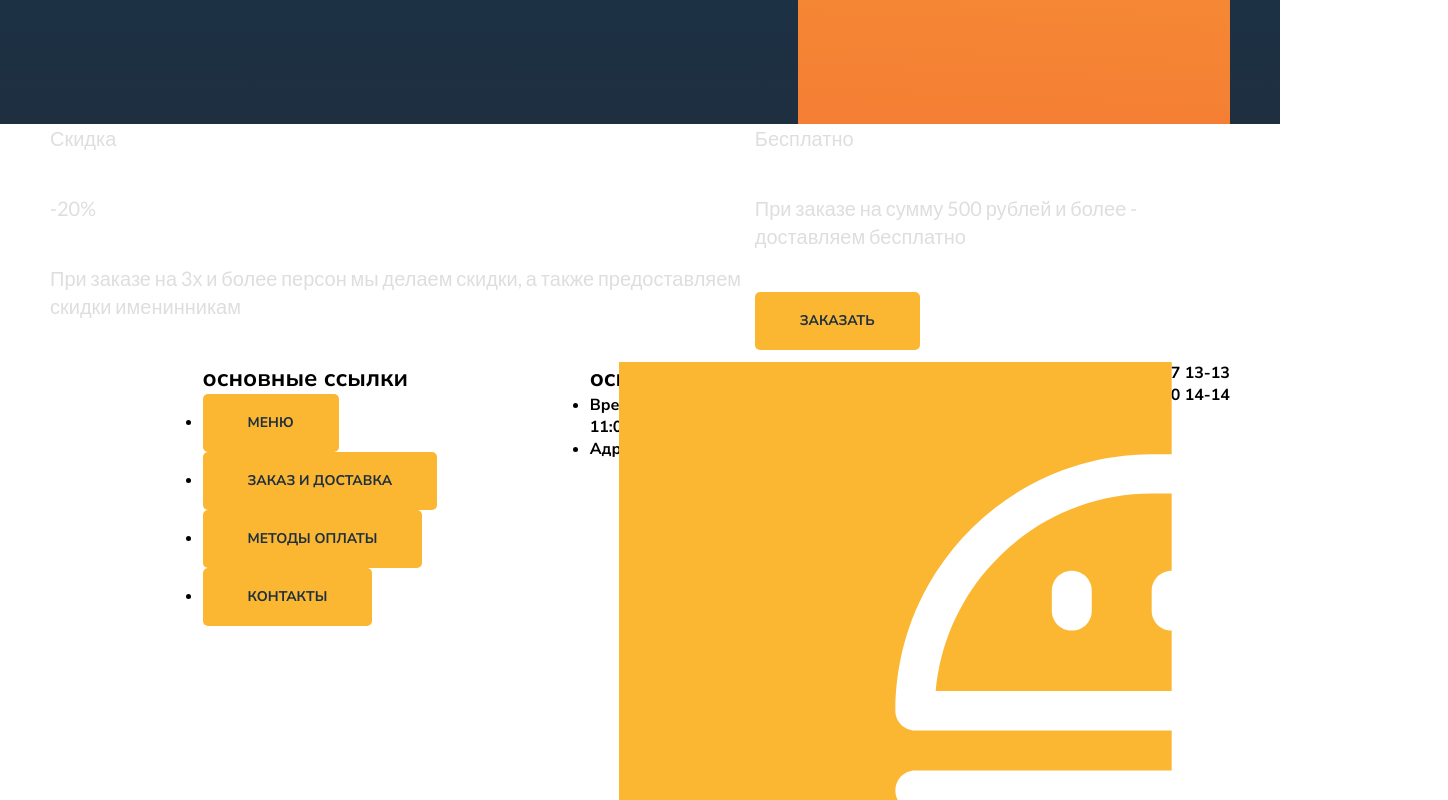
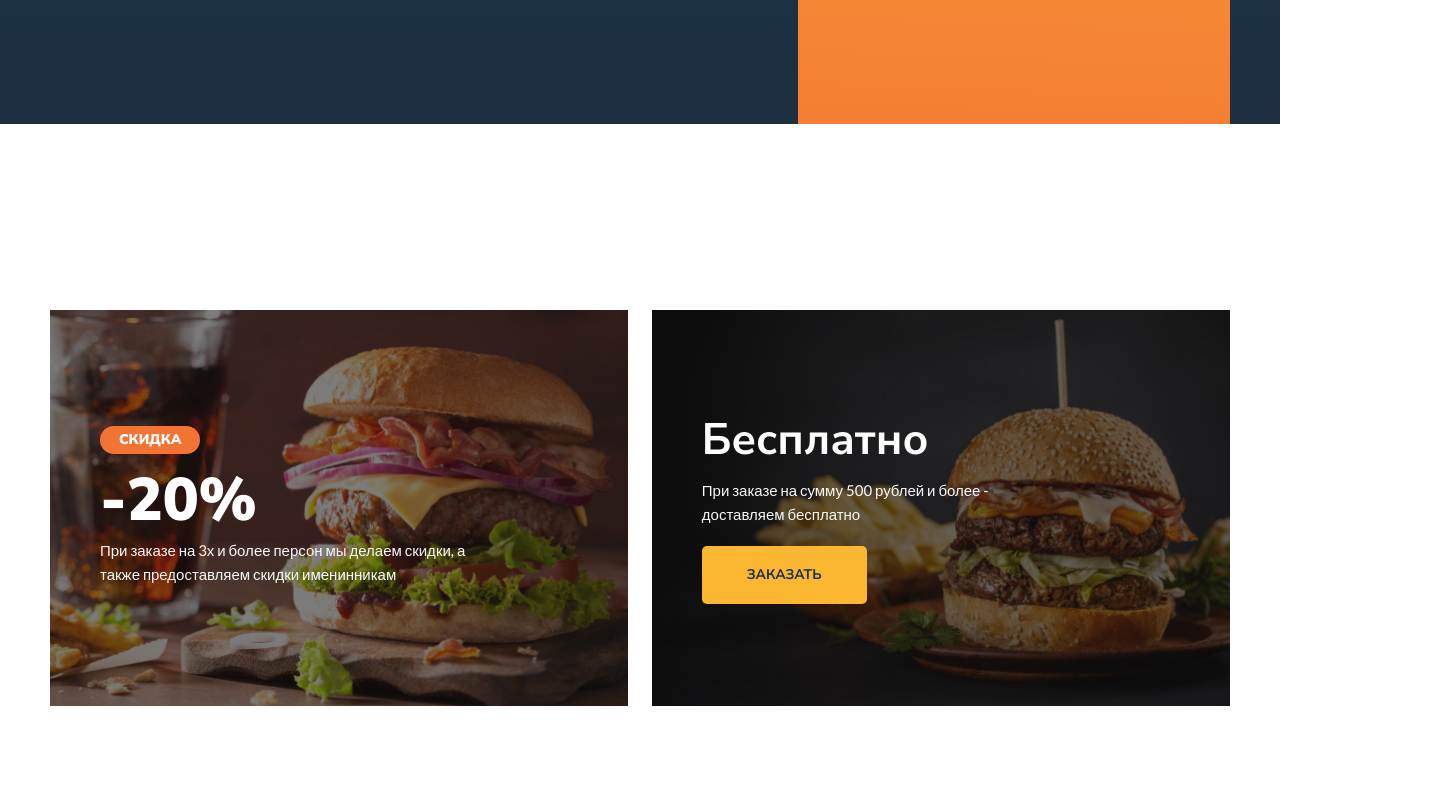
Before and after one commit to ertaig/practicumTP, a plain HTML site: page index.html in a window 1280 px wide. Shown: the part 700-1500 px from the top of the page, 1448 px wide, since content can reach past the window. Drawn offline with Linux system fonts and the light colour scheme.

Commit message:
Update style.css

```diff
--- a/css/style.css
+++ b/css/style.css
@@ -42,7 +42,7 @@ line-height: 38px;
 text-transform: uppercase;
 color: #FBB731;
 }
-p {
+.text p {
     margin-bottom: 42px;
     font-family: 'Lato', sans-serif;
     font-style: normal;
@@ -52,7 +52,8 @@ line-height: 1.4;
 color: #DEDEDE;
 }
 
-a {
+.main a,
+.promo a {
     display: inline-block;
     font-weight: bold;
 font-size: 14px;
@@ -78,9 +79,146 @@ padding: 20px 45px;
     height: 100%;
     background: linear-gradient(2.42deg, #F37335 -19.6%, #FBB731 100.79%, #FDC830 100.79%);
 }
-img {
+.main img {
     position: absolute;
     width: 829px;
     right: -168px;
 
 }
+
+.promo {
+    padding: 186px 0;
+
+}
+.container {
+}
+
+.promo-left {
+    background-image: url(../images/01.jpg);
+    padding: 116px 50px;
+
+}
+.promo-left,
+.promo-right  {
+    flex: 0 0 49%;
+    box-sizing: border-box;
+    background-repeat: no-repeat;
+    background-size: cover;
+    background-position-x: center;
+}
+.sale {
+    display: inline-block;
+    font-family: Nunito Sans;
+font-style: normal;
+font-weight: 900;
+font-size: 14px;
+line-height: 18px;
+text-transform: uppercase;
+color: #FFFFFF;
+background: #F37335;
+border-radius: 14px;
+padding: 5px 19px;
+margin-bottom: 8px;
+}
+.cost {
+    font-family: Nunito Sans;
+font-style: normal;
+font-weight: 900;
+font-size: 60px;
+line-height: 76px;
+text-transform: uppercase;
+color: #FFFFFF;
+}
+.description {
+    font-family: "Lato", sans-serif;
+font-style: normal;
+font-weight: normal;
+font-size: 15px;
+line-height: 24px;
+color: #FAF9F9;
+}
+.promo-right {
+    background-image: url(../images/02.jpg);
+    padding: 102px 50px;
+
+}
+.promo-left .description {
+    max-width: 392px;
+}
+
+.promo-right .description {
+    max-width: 300px;
+}
+
+.free {
+    margin-bottom: 10px;
+font-style: normal;
+font-weight: bold;
+font-size: 44px;
+line-height: 56px;
+color: #FFFFFF;
+}
+.order {
+    margin-top: 20px;
+}
+
+.footer {
+    padding: 111px 0 106px 0;
+    background: #1E2F40;
+    color: #FFFFFF;
+}
+
+.logo {
+    width: 63px;
+    height: 56px;
+}
+
+.item {
+    font-family: "Lato", sans-serif;
+font-style: normal;
+font-weight: normal;
+font-size: 15px;
+line-height: 24px;
+    flex: 0 0 auto;
+}
+
+.item h2 {
+    margin-bottom: 12px;
+font-style: normal;
+font-weight: 800;
+font-size: 20px;
+line-height: 38px;
+text-transform: uppercase;
+}
+.item ul,
+.tel ul {
+    list-style-type: none;
+}
+
+.item li {
+    margin-bottom: 9px;
+    color: #DEDEDE;
+
+}
+
+.item span {
+    font-weight:800;
+
+    display: block;
+    color: #FAF9F9;
+}
+
+.item a {
+
+color: #DEDEDE;
+text-decoration: none;
+}
+
+.tel {
+    font-style: normal;
+font-weight: 800;
+font-size: 20px;
+line-height: 38px;
+text-transform: uppercase;
+color: #FBB731;
+}
```
